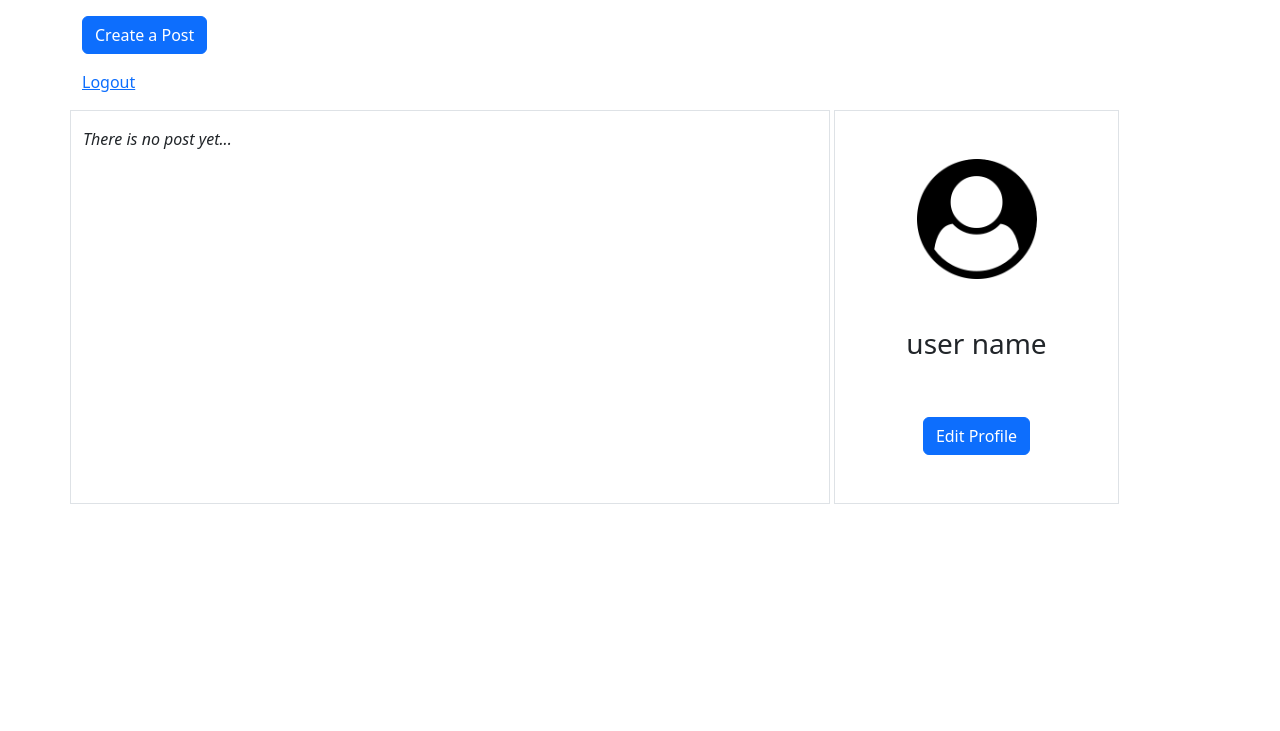
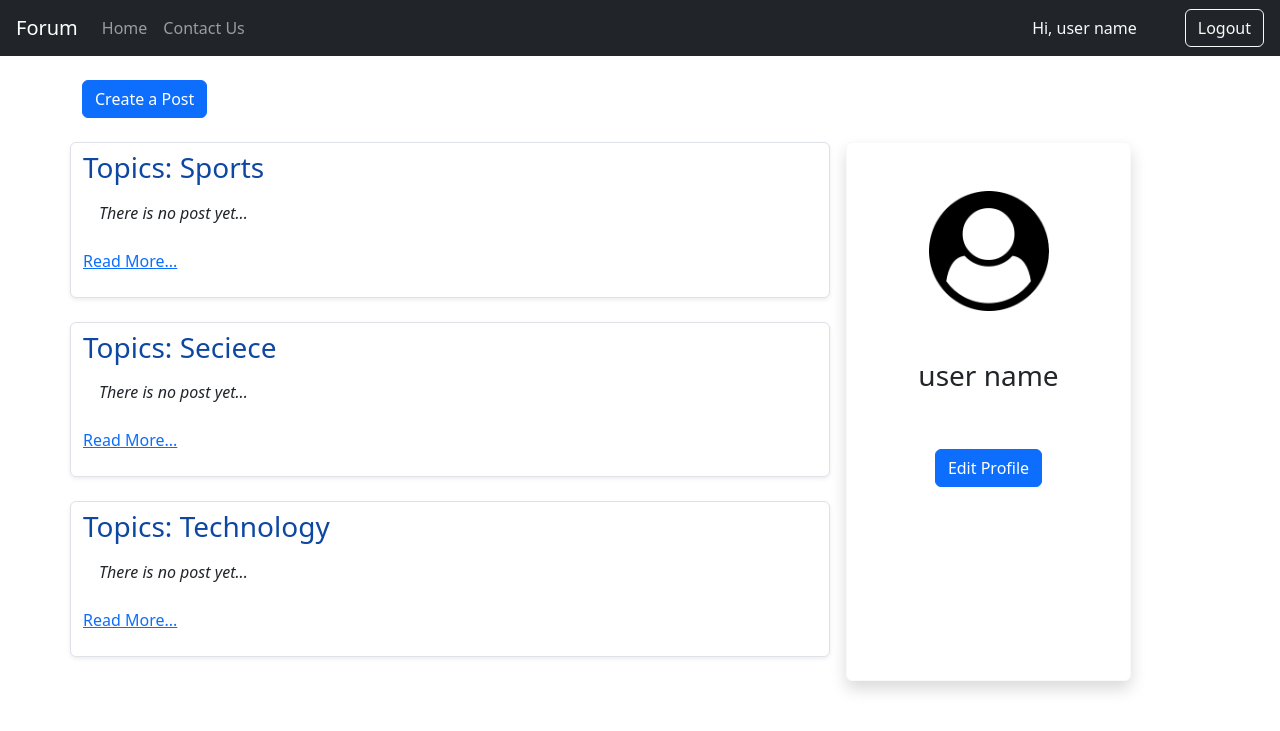
Before and after one commit to P-moT/forum-topics, a Flask app: page /dashboard in a window 1280 px wide. Shown: the top 731 px of the page. Run offline with Flask 2, Linux system fonts and the light colour scheme.

Commit message:
html styling - create_post, dashboard, edit_profile, login

```diff
--- a/flask_app/templates/dashboard.html
+++ b/flask_app/templates/dashboard.html
@@ -1,58 +1,106 @@
 <!DOCTYPE html>
 <html lang="en">
+
 <head>
     <meta charset="UTF-8">
     <meta http-equiv="X-UA-Compatible" content="IE=edge">
     <meta name="viewport" content="width=device-width, initial-scale=1.0">
     <!-- Bootstrap CSS -->
-    <link href="https://cdn.jsdelivr.net/npm/bootstrap@5.2.0/dist/css/bootstrap.min.css" rel="stylesheet" integrity="sha384-gH2yIJqKdNHPEq0n4Mqa/HGKIhSkIHeL5AyhkYV8i59U5AR6csBvApHHNl/vI1Bx" crossorigin="anonymous">
+    <link href="https://cdn.jsdelivr.net/npm/bootstrap@5.2.0/dist/css/bootstrap.min.css" rel="stylesheet"
+        integrity="sha384-gH2yIJqKdNHPEq0n4Mqa/HGKIhSkIHeL5AyhkYV8i59U5AR6csBvApHHNl/vI1Bx" crossorigin="anonymous">
     <title>Dashboard</title>
 </head>
+
 <body>
     <div>
+        <!-- nav bar -->
+        <nav class="navbar navbar-expand-lg navbar-dark bg-dark px-3">
+            <a class="navbar-brand" href="/dashboard">Forum</a>
+            <button class="navbar-toggler" type="button" data-toggle="collapse" data-target="#navbarSupportedContent"
+                aria-controls="navbarSupportedContent" aria-expanded="false" aria-label="Toggle navigation">
+                <span class="navbar-toggler-icon"></span>
+            </button>
+            <div class="collapse navbar-collapse" id="navbarSupportedContent">
+                <ul class="navbar-nav mr-auto">
+                    <li class="nav-item active">
+                        <a class="nav-link" href="/dashboard">Home</a>
+                    </li>
+                </ul>
+                <ul class="navbar-nav mr-auto">
+                    <li class="nav-item active">
+                        <a class="nav-link" href="#">Contact Us</a>
+                    </li>
+                </ul>
+            </div>
+            <div class="d-flex justify-content">
+                <p class="text-light my-auto mx-5">Hi, user name</p>
+                <a href="/logout" class="btn btn-outline-light">Logout</a>
+            </div>
+        </nav>
+
         <!-- topic panel -->
         <div class="container">
             <form action="/new_post">
-                <button class="btn btn-primary my-3" type="submit">Create a Post</button>
+                <button class="btn btn-primary my-4" type="submit">Create a Post</button>
             </form>
-            <a href="/logout" class="button">Logout</a>
 
-            <div class="my-3 row ">
-                <div class="me-1 col-lg-8 border">
-                    <div class="my-3">
+            <div class="row mb-5">
+                <div class="me-3 col-lg-8">
+                    <div>
+                        <!-- Sports -->
+                        <div class="row card border shadow-sm mb-4">
+                            <h3 class="card-title py-2 mb-2" style="color:#0d47a1;">Topics: Sports</h3>
                             {% if posts | length > 0%}
                                 {% for topic in topic_name %}
-                            <div>
-                                <h2>Topics: {{topic}}</h2>
                                     <div class="row">
                                         {% for i in range(1) %}
-                                        <a href="#">title</a>
+                                        <a class="mx-3" href="#">title</a>
                                         {% endfor %}
-                                </div>
                                     </div>
                                 {% endfor %}
                             {% else %}
-                        <i>There is no post yet...</i>
+                                <i class="mx-3" >There is no post yet...</i>
                             {% endif %}
+                            <a class="my-4" href="#">Read More...</a>
                         </div>
-                    <!-- <div>
-                        <h2>Topics: </h2>
+                        <!-- Science -->
+                        <div class="row card border shadow-sm mb-4">
+                            <h3 class="card-title py-2 mb-2" style="color:#0d47a1;">Topics: Seciece</h3>
+                            {% if posts | length > 0%}
+                                {% for topic in topic_name %}
                                     <div class="row">
-                            <a href="#">title</a>
-                            <a href="#">title</a>
+                                        {% for i in range(1) %}
+                                        <a class="mx-3" href="#">title</a>
+                                        {% endfor %}
+                                    </div>
+                                {% endfor %}
+                            {% else %}
+                                <i class="mx-3" >There is no post yet...</i>
+                            {% endif %}
+                            <a class="my-4" href="#">Read More...</a>
+                        </div>
+                        <!-- Technology -->
+                        <div class="row card border shadow-sm mb-4">
+                            <h3 class="card-title py-2 mb-2" style="color:#0d47a1;">Topics: Technology</h3>
+                            {% if posts | length > 0%}
+                                {% for topic in topic_name %}
+                                    <div class="row">
+                                        {% for i in range(1) %}
+                                        <a class="mx-3" href="#">title</a>
+                                        {% endfor %}
+                                    </div>
+                                {% endfor %}
+                            {% else %}
+                                <i class="mx-3" >There is no post yet...</i>
+                            {% endif %}
+                            <a class="my-4" href="#">Read More...</a>
                         </div>
                     </div>
-                    <div>
-                        <h2>Topics: </h2>
-                        <div class="row">
-                            <a href="#">title</a>
-                            <a href="#">title</a>
-                        </div>
-                    </div> -->
                 </div>
                 <!-- user panel -->
-                <div class="col-lg-3 border d-flex align-items-center flex-column">
-                    <img class="my-5" src='{{ url_for("static", filename="img/user-circle.png")}}' width="120" alt="user avatar">
+                <div class="col-lg-3 card border border-light shadow d-flex align-items-center flex-column">
+                    <img class="my-5" src='{{ url_for("static", filename="img/user-circle.png")}}' width="120"
+                        alt="user avatar">
                     <h3>user name</h3>
                     <form action="#">
                         <button class="btn btn-primary my-5" type="submit">Edit Profile</button>
@@ -63,4 +111,5 @@
 
     </div>
 </body>
+
 </html>
```
Also changed, not shown: flask_app/templates/create_post.html (+27 -4 lines), flask_app/templates/edit_profile.html (+26 -2 lines), flask_app/templates/login.html (+19 -3 lines). Lines whose indentation alone changed are shown as unchanged.
